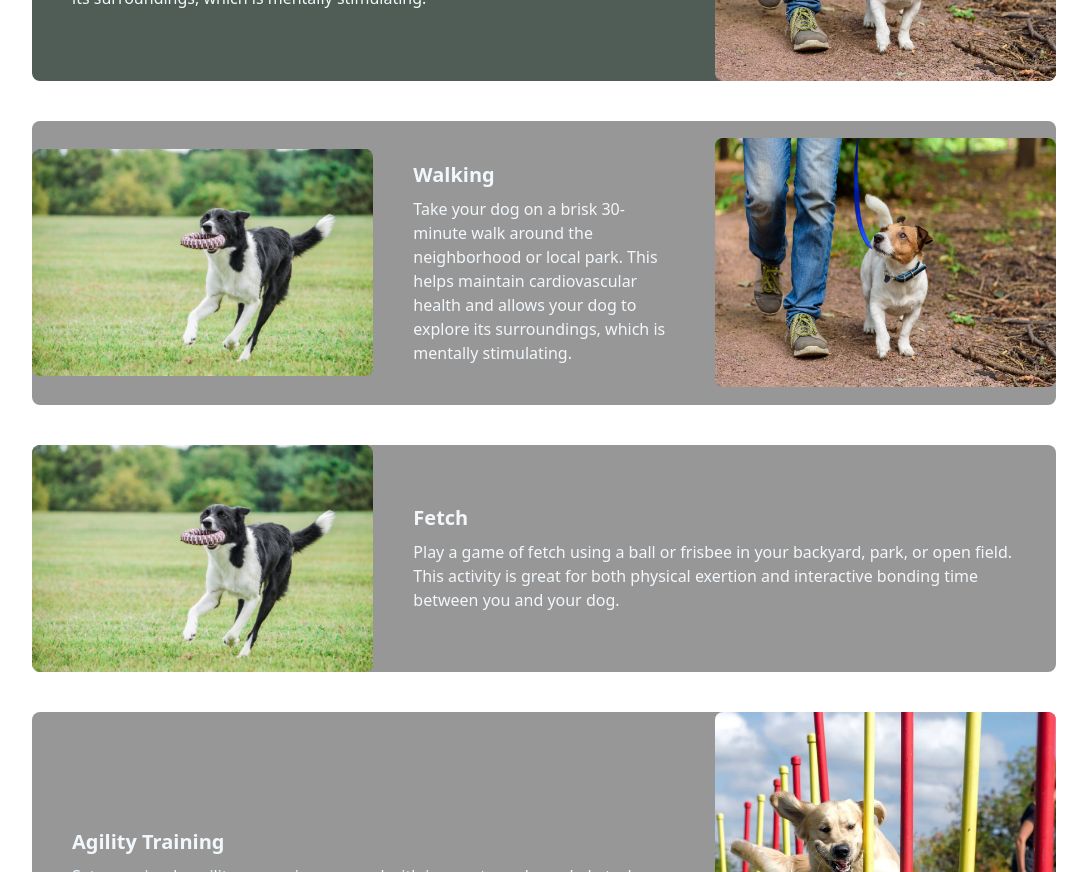
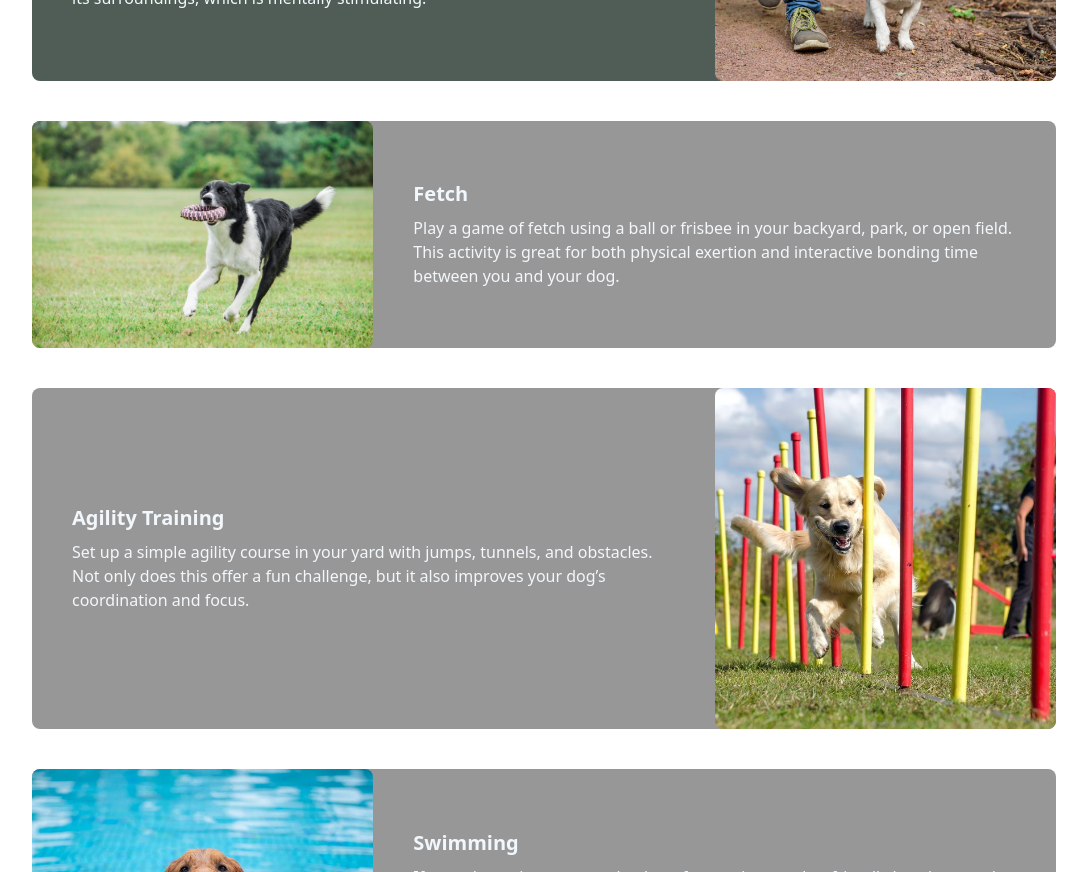
Before and after one commit to userAndreiBodota/pet-care, a React (Create React App) app in the folder frontend/: page /exercising in a window 1280 px wide. Shown: the part 680-1552 px from the top of the page, without its empty margins (96-1183 px from the left). Built offline with nearby package versions, Linux system fonts and the light colour scheme; no server answers.

Commit message:
fixed the filter in exercise

```diff
--- a/frontend/src/GeneralPetCare/Exercising.jsx
+++ b/frontend/src/GeneralPetCare/Exercising.jsx
@@ -127,37 +127,13 @@ const Exercising = () => {
               />
               <div className="flex-grow p-4 sm:p-10">
                 <h2 className="text-xl font-bold mb-2 text-customWhite">
-                  Walking
+                  Fetch
                 </h2>
-                <p className="text-customWhite">
-                  Take your dog on a brisk 30-minute walk around the
-                  neighborhood or local park. This helps maintain cardiovascular
-                  health and allows your dog to explore its surroundings, which
-                  is mentally stimulating.
-                </p>
-              </div>
-              <img
-                src={dogWalking}
-                alt="Dog Walking"
-                className="w-full sm:w-1/3 h-auto rounded-lg object-cover mb-4 sm:mb-0"
-              />
-            </div>
-          </>
-        )}
-
-        {/* Dog Fetch */}
-        <div className="flex flex-col sm:flex-row justify-between items-center bg-customGrey rounded-lg w-11/12 sm:w-4/5 mx-auto mb-10">
-          <img
-            src={dogFetch}
-            alt="Dog Fetching"
-            className="w-full sm:w-1/3 h-auto rounded-lg object-cover mb-4 sm:mb-0"
-          />
-          <div className="flex-grow p-4 sm:p-10">
-            <h2 className="text-xl font-bold mb-2 text-customWhite">Fetch</h2>
                 <p className="text-customWhite">
                   Play a game of fetch using a ball or frisbee in your backyard,
                   park, or open field. This activity is great for both physical
-              exertion and interactive bonding time between you and your dog.
+                  exertion and interactive bonding time between you and your
+                  dog.
                 </p>
               </div>
             </div>
@@ -169,9 +145,10 @@ const Exercising = () => {
                   Agility Training
                 </h2>
                 <p className="text-customWhite">
-              Set up a simple agility course in your yard with jumps, tunnels,
-              and obstacles. Not only does this offer a fun challenge, but it
-              also improves your dog’s coordination and focus.
+                  Set up a simple agility course in your yard with jumps,
+                  tunnels, and obstacles. Not only does this offer a fun
+                  challenge, but it also improves your dog’s coordination and
+                  focus.
                 </p>
               </div>
               <img
@@ -193,10 +170,10 @@ const Exercising = () => {
                   Swimming
                 </h2>
                 <p className="text-customWhite">
-              If your dog enjoys water, take them for a swim at a dog-friendly
-              beach or pool. Swimming is a low-impact exercise that’s easy on
-              the joints and excellent for dogs of all ages, especially older
-              dogs or those with joint problems.
+                  If your dog enjoys water, take them for a swim at a
+                  dog-friendly beach or pool. Swimming is a low-impact exercise
+                  that’s easy on the joints and excellent for dogs of all ages,
+                  especially older dogs or those with joint problems.
                 </p>
               </div>
             </div>
@@ -208,9 +185,9 @@ const Exercising = () => {
                   Playdates
                 </h2>
                 <p className="text-customWhite">
-              Arrange playdates with other dogs to provide your dog with social
-              interaction and exercise. Regular socialization helps reduce
-              anxiety and behavioral issues.
+                  Arrange playdates with other dogs to provide your dog with
+                  social interaction and exercise. Regular socialization helps
+                  reduce anxiety and behavioral issues.
                 </p>
               </div>
               <img
@@ -219,6 +196,8 @@ const Exercising = () => {
                 className="w-full sm:w-1/3 h-auto rounded-lg object-cover mb-4 sm:mb-0"
               />
             </div>
+          </>
+        )}
 
         {/* Cat Content */}
         {filter === "Cats" && (
@@ -319,8 +298,6 @@ const Exercising = () => {
                 className="w-full sm:w-1/3 h-auto rounded-lg object-cover mb-4 sm:mb-0"
               />
             </div>
-
-            {/* Other cat activities */}
           </>
         )}
       </div>
```
Lines whose indentation alone changed are shown as unchanged.
